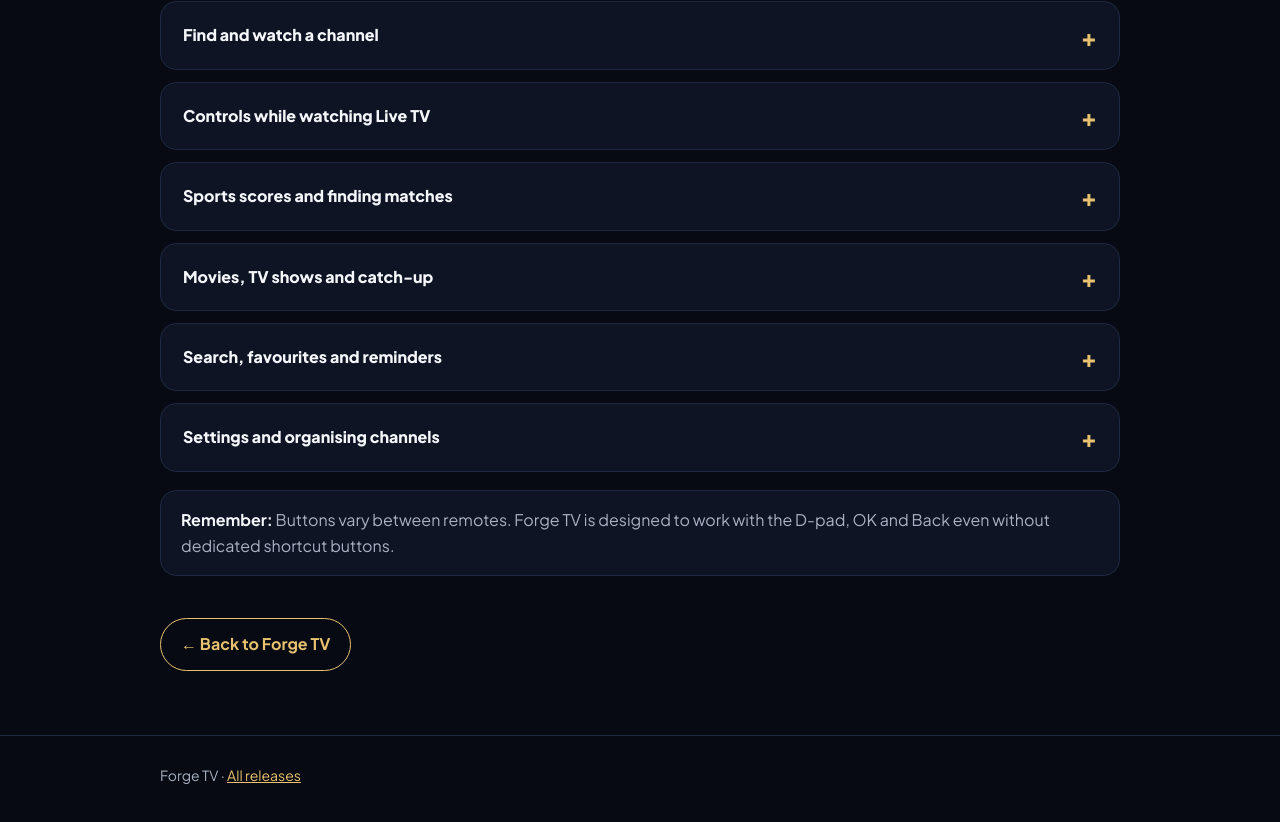
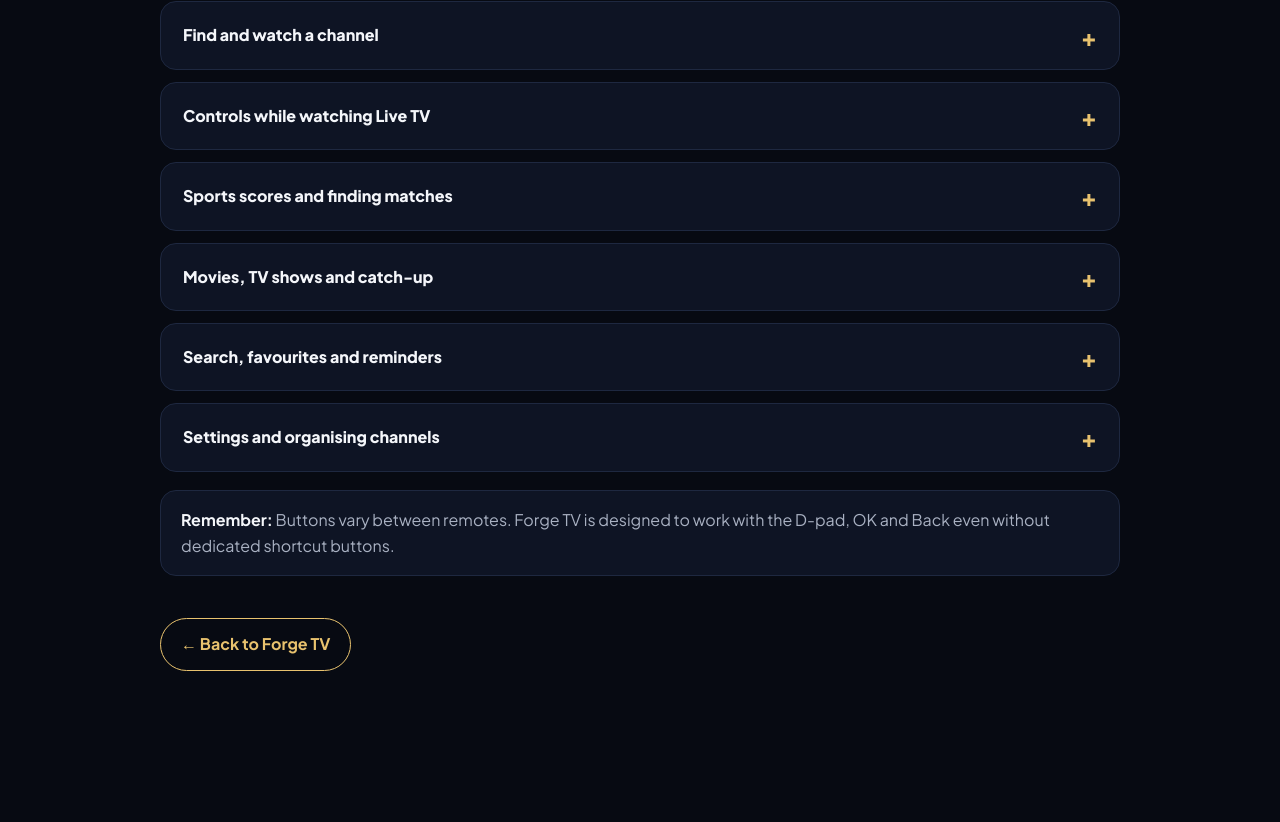
Before and after one commit to tomdonegan/forge-standalone-releases, a plain HTML site: page docs/how-to.html in a window 1280 px wide. Shown: the part 631-1453 px from the top of the page. After the commit the page ends 1366 px from the top, so only its background shows below. Drawn offline with Linux system fonts and the light colour scheme.

Commit message:
Remove footer from how-to.html
Removed footer section with release links.

```diff
--- a/docs/how-to.html
+++ b/docs/how-to.html
@@ -80,5 +80,4 @@ footer{border-top:1px solid var(--line);padding:28px 0 45px;color:var(--muted);f
 <p class="tip"><strong>Remember:</strong> Buttons vary between remotes. Forge TV is designed to work with the D-pad, OK and Back even without dedicated shortcut buttons.</p>
 <a class="more" href="/">← Back to Forge TV</a>
 </main>
-<footer><div class="wrap">Forge TV · <a href="https://github.com/tomdonegan/forge-standalone-releases/releases">All releases</a></div></footer>
 </body></html>
```
